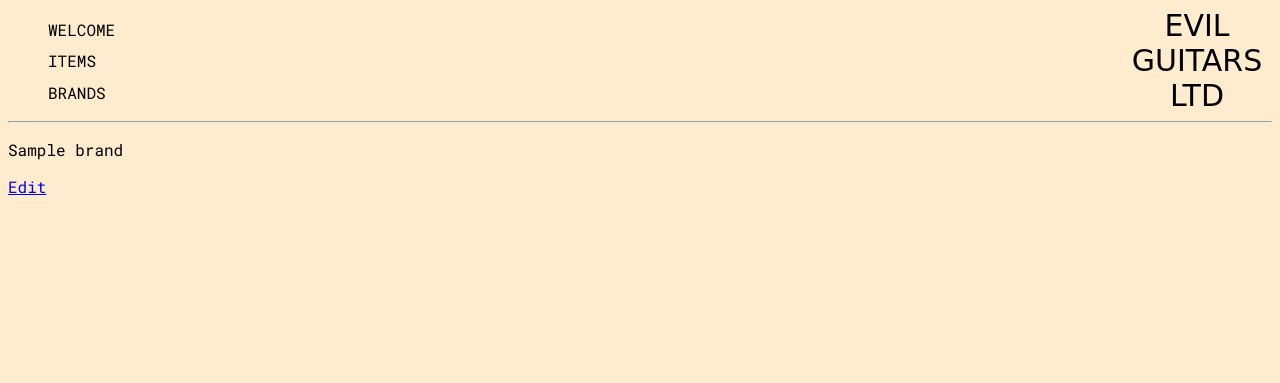
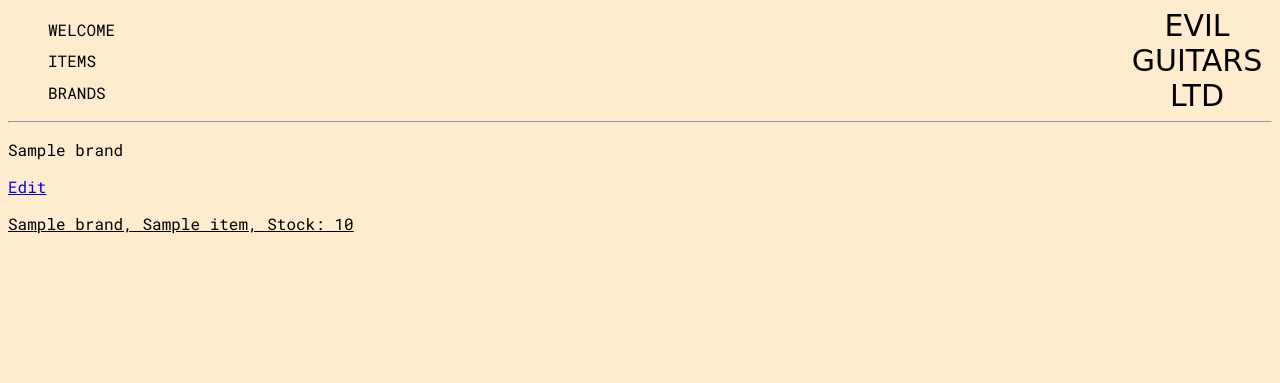
Before and after one commit to harging/Guitar_Shop, a Flask app: page /brands/1 in a window 1280 px wide. Shown: the top 383 px of the page. Run offline with Flask 2, Linux system fonts and the light colour scheme; a database or web service that is not in the repository returns one stand-in record (values such as "Sample title"); some libraries are stand-ins or nearby versions; some web fonts are replaced.

Commit message:
added highlighting changes re stock

```diff
--- a/controllers/brands_controller.py
+++ b/controllers/brands_controller.py
@@ -2,6 +2,7 @@ from flask import Flask, render_template, request, redirect
 from flask import Blueprint
 from models.brand import Brand
 import repositories.brand_repository as brand_repo
+import repositories.item_repository as items_repo
 
 brands_blueprint = Blueprint("brands", __name__)
 
@@ -32,7 +33,8 @@ def create_item():
 def show_brand(id):
     brand = brand_repo.select(id)
     brands = brand_repo.select_all()
-    return render_template('brands/show.html', brand = brand, all_brands = brands)
+    all_items = items_repo.select_all()
+    return render_template('brands/show.html', brand = brand, all_brands = brands, all_items = all_items)
 
 # EDIT
 # GET '/brands/<id>/edit'
--- a/controllers/items_controller.py
+++ b/controllers/items_controller.py
@@ -9,7 +9,8 @@ items_blueprint = Blueprint("items", __name__)
 @items_blueprint.route("/items")
 def items():
     items = item_repo.select_all()
-    return render_template("items/index.html", all_items = items)
+    brands = brand_repo.select_all()
+    return render_template("items/index.html", all_items = items, all_brands = brands)
 
 # NEW
 # GET '/items/new'
--- a/static/style.css
+++ b/static/style.css
@@ -52,6 +52,10 @@ a.logo {
     margin: 100px;
 }
 
+.item {
+    display: flex;
+}
+
 a.item {
     color: black;
 }
--- a/templates/brands/show.html
+++ b/templates/brands/show.html
@@ -8,4 +8,17 @@
     <p><a href="/brands/{{brand.id}}/edit">Edit</a></p>
   </div>
 
+  {% for item in all_items if brand.id == item.brand.id %}
+
+  <div>
+      <a href="/items/{{item.id}}" {% if brand.active == True and item.stock_quantity == 0 %} class="content-out" {% elif brand.active == True and item.stock_quantity <= 3 %} class="content-low" {% else %}  class="item" {% endif %}>
+        {{ item.brand.name }},
+        {{ item.name }},
+        Stock: {{ item.stock_quantity }}
+      </a>
+    </div>
+  </div>
+
+{% endfor %}
+
 {% endblock %}
--- a/templates/items/index.html
+++ b/templates/items/index.html
@@ -5,7 +5,7 @@
 {% for item in all_items %}
 
   <div>
-      <a href="/items/{{item.id}}" {% if item.stock_quantity == 0 %} class="content-out" {% elif item.stock_quantity <= 3 %} class="content-low" {% else %}  class="item" {% endif %}>
+      <a href="/items/{{item.id}}" {% if item.stock_quantity == 0 and item.brand.active %} class="content-out" {% elif item.stock_quantity <= 3 and item.brand.active %} class="content-low" {% else %}  class="item" {% endif %}>
         {{ item.brand.name }},
         {{ item.name }},
         Stock: {{ item.stock_quantity }}
```
